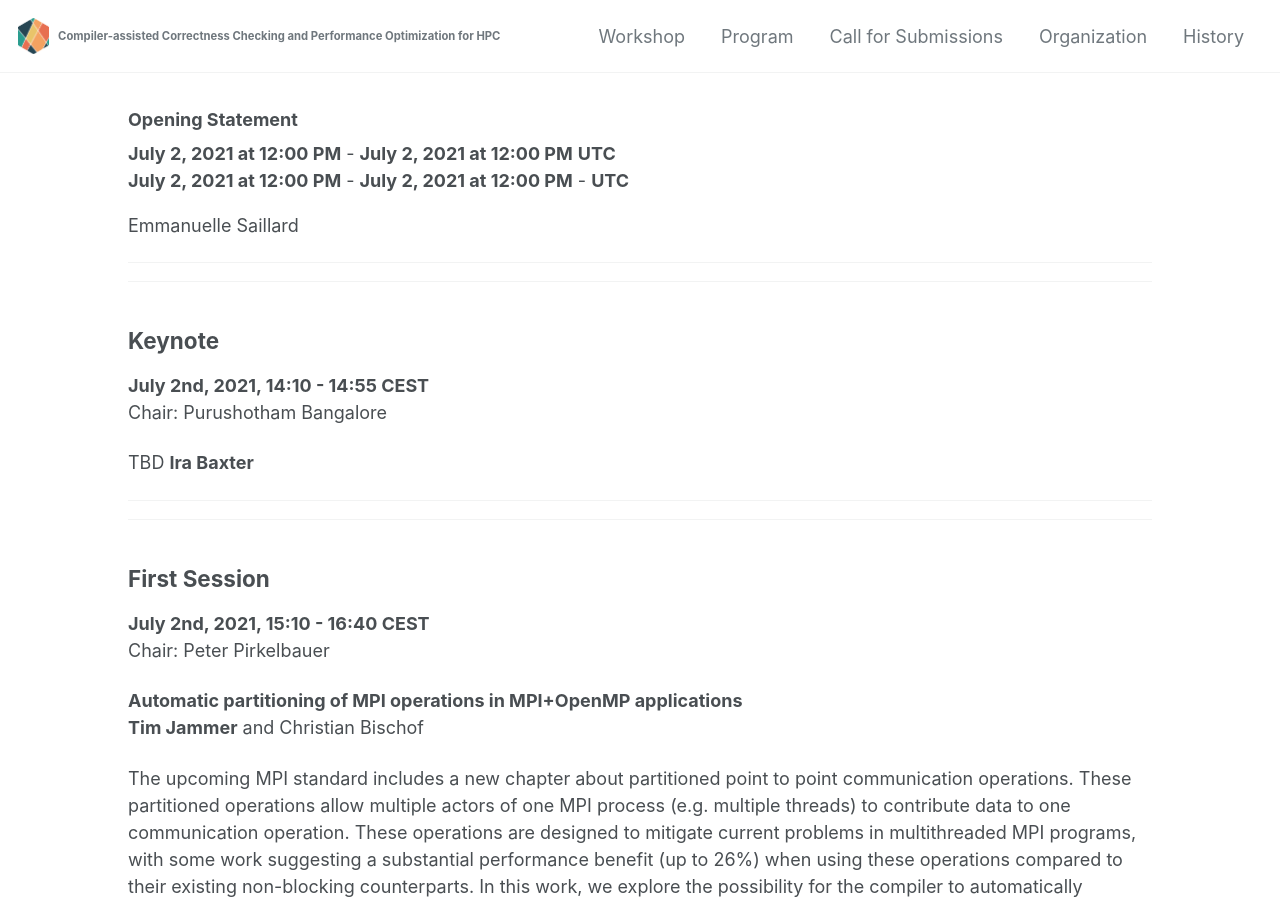
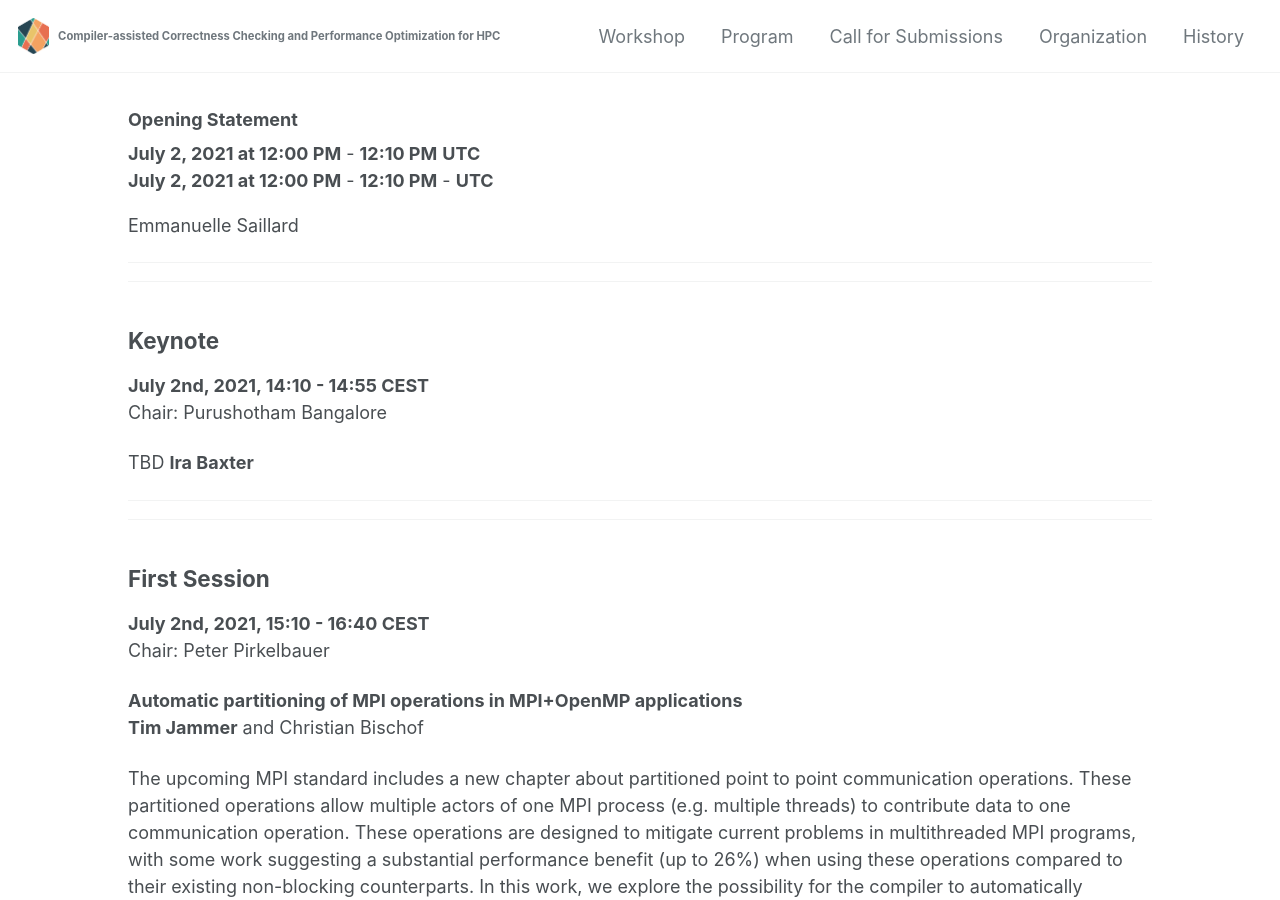
Before and after one commit to c3po-workshop/c3po-workshop.github.io, a Jekyll site: the page built from _pages/2021/program.md, in a window 1280 px wide and 900 px high. Built offline with Jekyll 4.4.1, drawn with Linux system fonts in a browser that asks for light colours; cached includes are drawn as plain includes; nearby versions of some CDN libraries; some of the changed lines change nothing that is shown.

Commit message:
Added more scripting

```diff
--- a/_pages/2021/program.md
+++ b/_pages/2021/program.md
@@ -21,7 +21,7 @@
     d2.setUTCMonth(6);
     d2.setUTCDate(2);
     d2.setUTCHours(12);
-    d2.setUTCMinutes(0);
+    d2.setUTCMinutes(10);
     d2.setUTCSeconds(0);
     d2.setUTCMilliseconds(0);
 
--- a/assets/js/timeconvert.js
+++ b/assets/js/timeconvert.js
@@ -20,11 +20,11 @@
 
 function myDateTime(datetime, until) {
     var st = datetime.toLocaleString('default', {dateStyle: 'long', timeStyle: 'short'}).bold() + " - "
-        + until.toLocaleString('default', {dateStyle: 'long', timeStyle: 'short'}).bold() + " "
+        + until.toLocaleString('default', {timeStyle: 'short'}).bold() + " "
         + getTimezoneName().bold()
         + "<br>"
         + datetime.toLocaleString('default', {timeZone: "UTC", dateStyle: "long", timeStyle: "short"}).bold() + " - "
-        + until.toLocaleString('default', {timeZone: "UTC", dateStyle: "long", timeStyle: "short"}).bold() + " - "
+        + until.toLocaleString('default', {timeZone: "UTC", timeStyle: "short"}).bold() + " - "
         + "UTC".bold();
 
     document.write(st);
```
